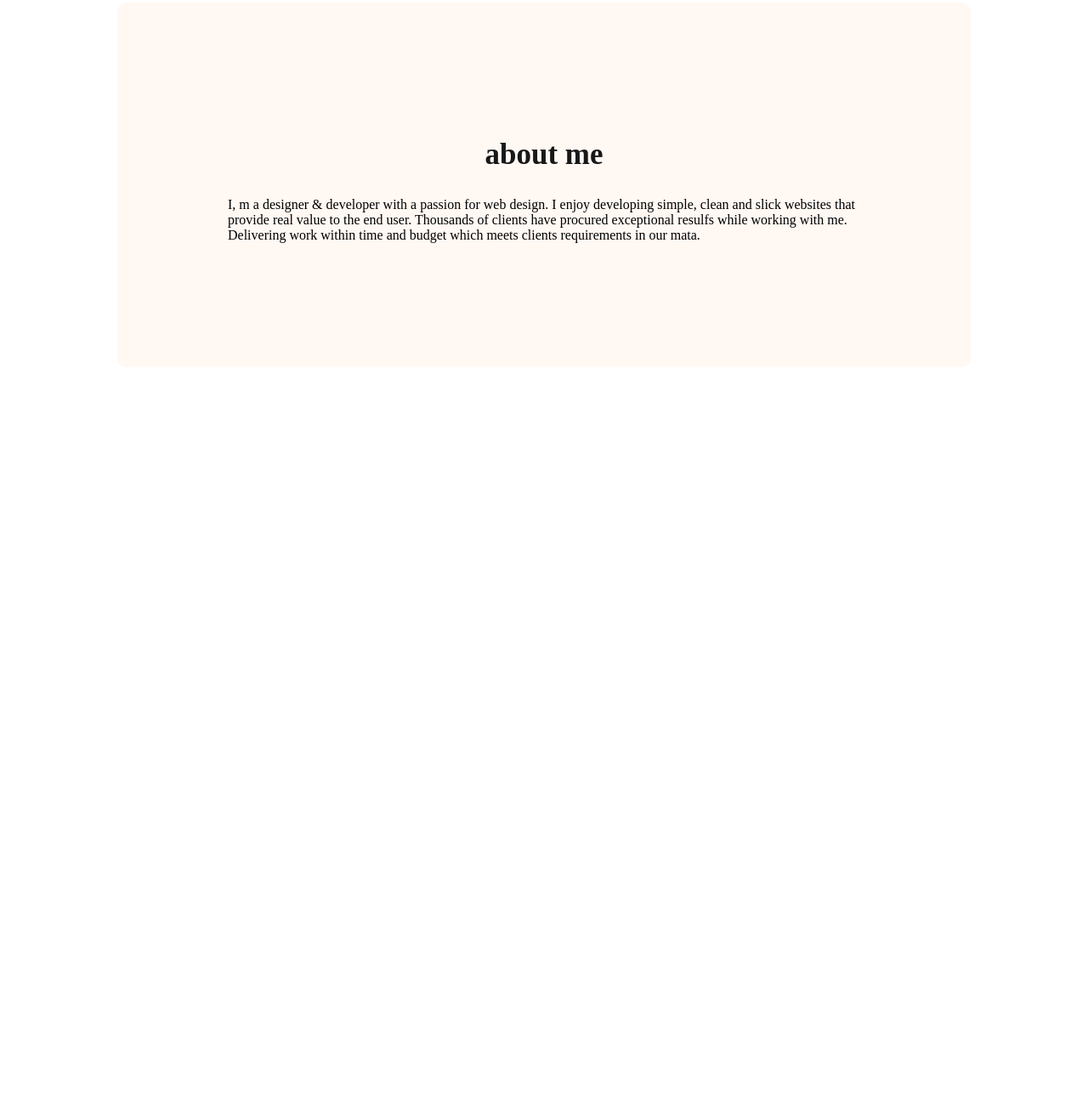
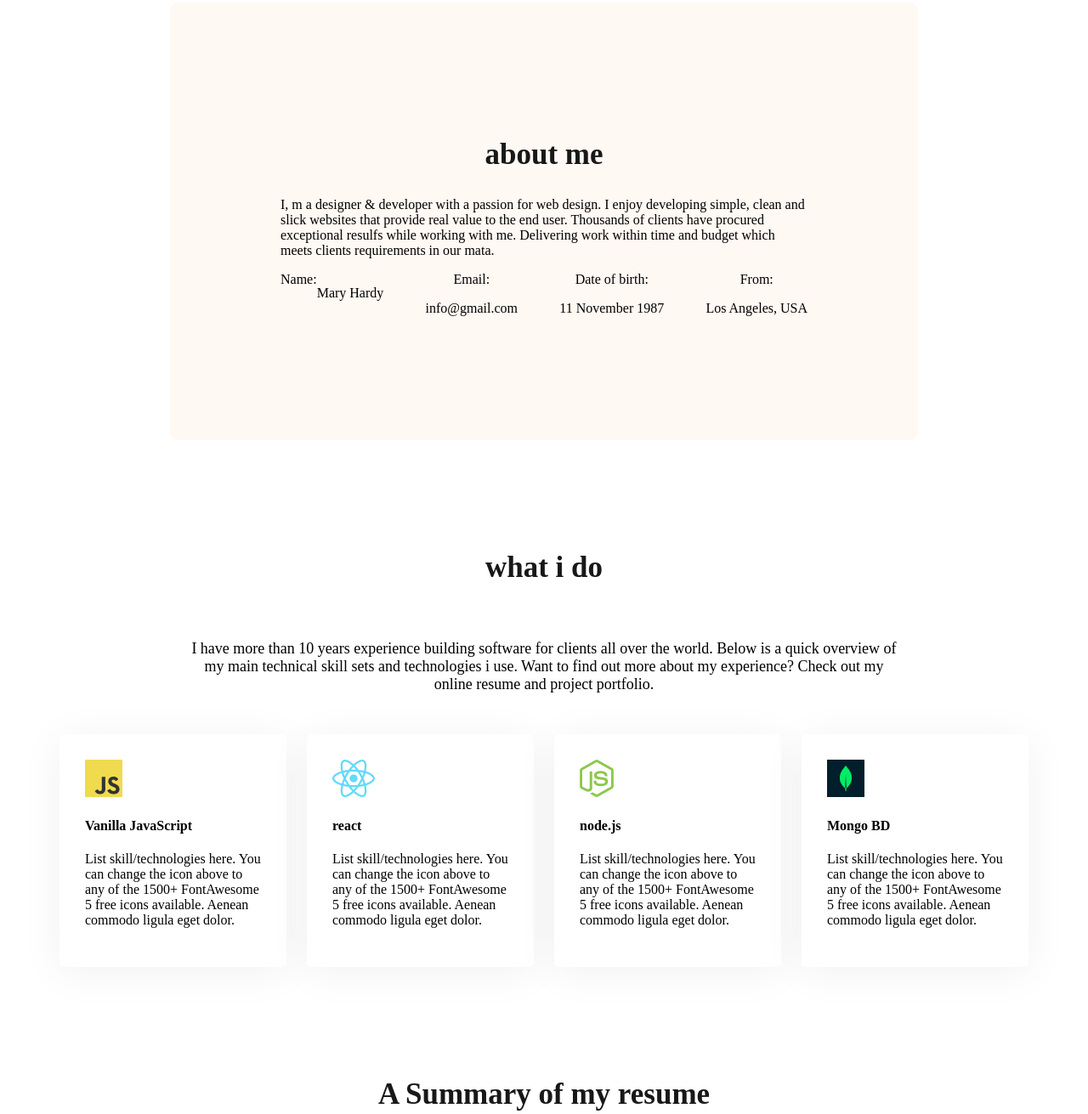
Before and after one commit to moinh03/webdeveloper-protfoli, a plain HTML site: page index.html in a window 1280 px wide. Shown: the part 965-2276 px from the top of the page at 85% size. Before the commit the page ends 1527 px from the top, so only its background shows below. Drawn offline with Linux system fonts and the light colour scheme.

Commit message:
this is container

```diff
--- a/index.html
+++ b/index.html
@@ -35,12 +35,69 @@
         </div>
 
     </header>
-    <main>
+    <main class="section">
         <section class="about">
             <h2 class="section-title">about me</h2>
             <p class="description">
                 I, m a designer & developer with a passion for web design. I enjoy developing simple, clean and slick websites that provide real value to the end user. Thousands of clients have procured exceptional resulfs while working with me. Delivering work within time and budget which meets clients requirements in our mata.
             </p>
+            <div class="about-info-container">
+                <!-- .about-info*4>h4info.title+p.info-description -->
+                    <div class="about-info-container">
+                        <h4info class="title">Name:</h4info>
+                        <p class="info-description">Mary Hardy</p>
+                    </div>
+                    <div class="about-info">
+                        <h4info class="title">Email:</h4info>
+                        <p class="info-description">info@gmail.com</p>
+                    </div>
+                    <div class="about-info">
+                        <h4info class="title">Date of birth:</h4info>
+                        <p class="info-description">11 November 1987</p>
+                    </div>
+                    <div class="about-info">
+                        <h4info class="title">From:</h4info>
+                        <p class="info-description">Los Angeles, USA</p>
+                    </div>
+            </div>
+        </section>
+
+        <section>
+            <h3 class="section-title"> what i do</h3>
+            <p id="what-id-do-description" class="section-description">I have more than 10 years experience building software for clients all over the world. Below is a quick overview of my main technical skill sets and technologies i use. Want to find out more about my experience? Check out my online resume and project portfolio.</p>
+        </section>
+        <div class="skill-container">
+        <div class="skill">
+            <img src="images/icons/js.png" alt="">
+            <h4 class="skill-title">Vanilla JavaScript</h4>
+            <p class="skill-descriptio">List skill/technologies here. You can change the icon above to any of the 1500+ FontAwesome 5 free icons available. Aenean commodo ligula eget dolor.</p>
+        </div>
+        <div class="skill">
+            <img src="images/icons/react.png" alt="">
+            <h4 class="skill-title">react</h4>
+            <p class="skill-descriptio">List skill/technologies here. You can change the icon above to any of the 1500+ FontAwesome 5 free icons available. Aenean commodo ligula eget dolor.</p>
+        </div>
+        <div class="skill">
+            <img src="images/icons/nodejs.png" alt="">
+            <h4 class="skill-title">node.js</h4>
+            <p class="skill-descriptio">List skill/technologies here. You can change the icon above to any of the 1500+ FontAwesome 5 free icons available. Aenean commodo ligula eget dolor.</p>
+        </div>
+        <div class="skill">
+            <img src="images/icons/mongo.png" alt="">
+            <h4 class="skill-title">Mongo BD</h4>
+            <p class="skill-descriptio">List skill/technologies here. You can change the icon above to any of the 1500+ FontAwesome 5 free icons available. Aenean commodo ligula eget dolor.</p>
+        </div>
+        </div>
+        <section>
+            <h2 class="section-title">A Summary of my resume</h2>
+            <div class="resume-container">
+                <div class="resume-colum">
+                    <div class="resume colum-title"></div>
+                </div>
+                <div class="resume-colum">
+                    <div class="resume colum-title"></div>
+                </div>
+            </div>
         </section>
 
     </main>
--- a/style/protfoli.css
+++ b/style/protfoli.css
@@ -61,3 +61,38 @@ text-align: center;
 font-size: 18px;
 
 }
+main{
+    max-width: 1140px;
+    margin: 0 auto;
+
+}
+.about-info-container{
+    display: flex;
+    justify-content: space-between;
+
+
+}
+.about-info{
+    text-align:center ;
+}
+#what-id-do-description{
+    padding: 30px 150px;
+}
+
+.skill-container{
+    display: flex;
+    gap: 24px;
+}
+.skill{
+    padding:30px;
+    border-radius: 5px;
+    background: #FFF;
+    box-shadow: 0px 6px 50px 0px rgba(0, 0, 0, 0.06);
+
+}
+.skill-description{
+    color: #757575;
+}
+main section{
+    margin-top: 130px;
+}
```
